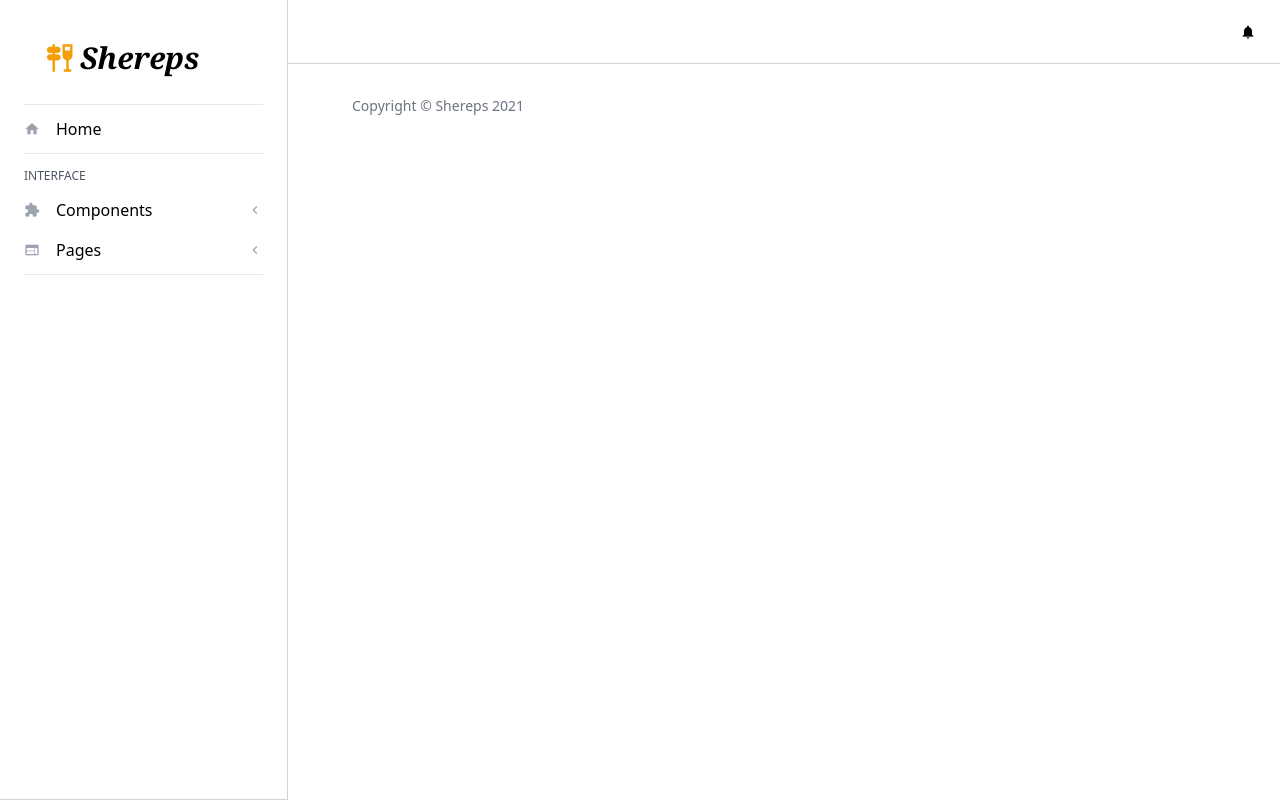
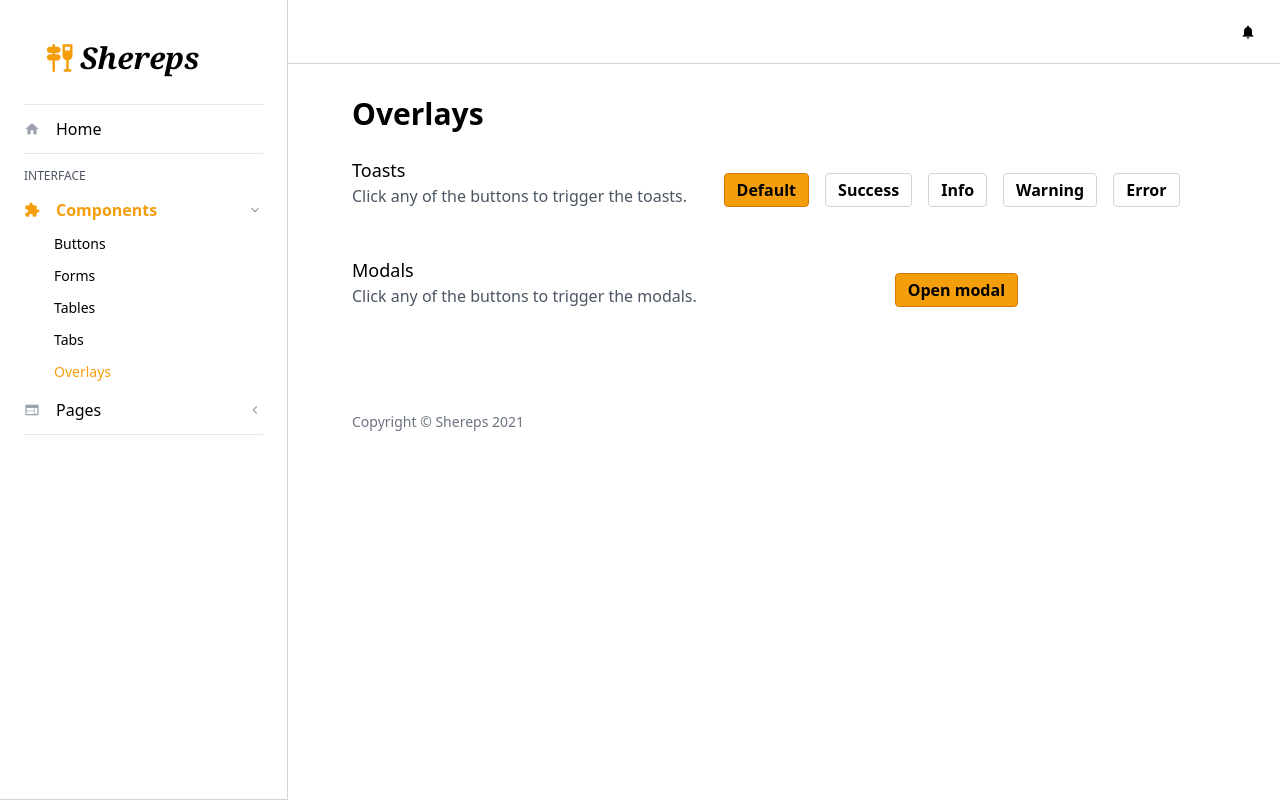
Before and after one commit to janlajara/tailwindcss-practice, a Vue app: page /#/components/overlays in a window 1280 px wide. Built offline with nearby package versions, Linux system fonts and the light colour scheme.

Commit message:
rename Notifications to Overlays

```diff
--- a/src/router/index.js
+++ b/src/router/index.js
@@ -33,9 +33,9 @@ const routes = [
     meta: {group: 'Components'}
   },
   {
-    path: '/components/notifications',
-    name: 'Notifications',
-    component: ()=>import('../views/pages/Notifications.vue'),
+    path: '/components/overlays',
+    name: 'Overlays',
+    component: ()=>import('../views/pages/Overlays.vue'),
     meta: {group: 'Components'}
   },
   {
--- a/src/views/pages/Notifications.vue
+++ b/src/views/pages/Overlays.vue
@@ -1,5 +1,5 @@
 <template>
-    <Page title="Notifications">
+    <Page title="Overlays">
         <Section heading="Toasts" description="Click any of the buttons to trigger the toasts."
             class="block md:flex">
             <div class="buttons-group">
@@ -61,10 +61,8 @@ export default {
             modalIsOpen.value = value
         }
         const deleteRecord = ()=> {
-            if (window.confirm('This deletes the record. Click OK to proceed.')) {
-                showToast('info', 'Record deleted.')
-                toggle(false)
-            }
+            showToast('info', 'Record deleted.')
+            toggle(false)
         }
 
         return {
```
